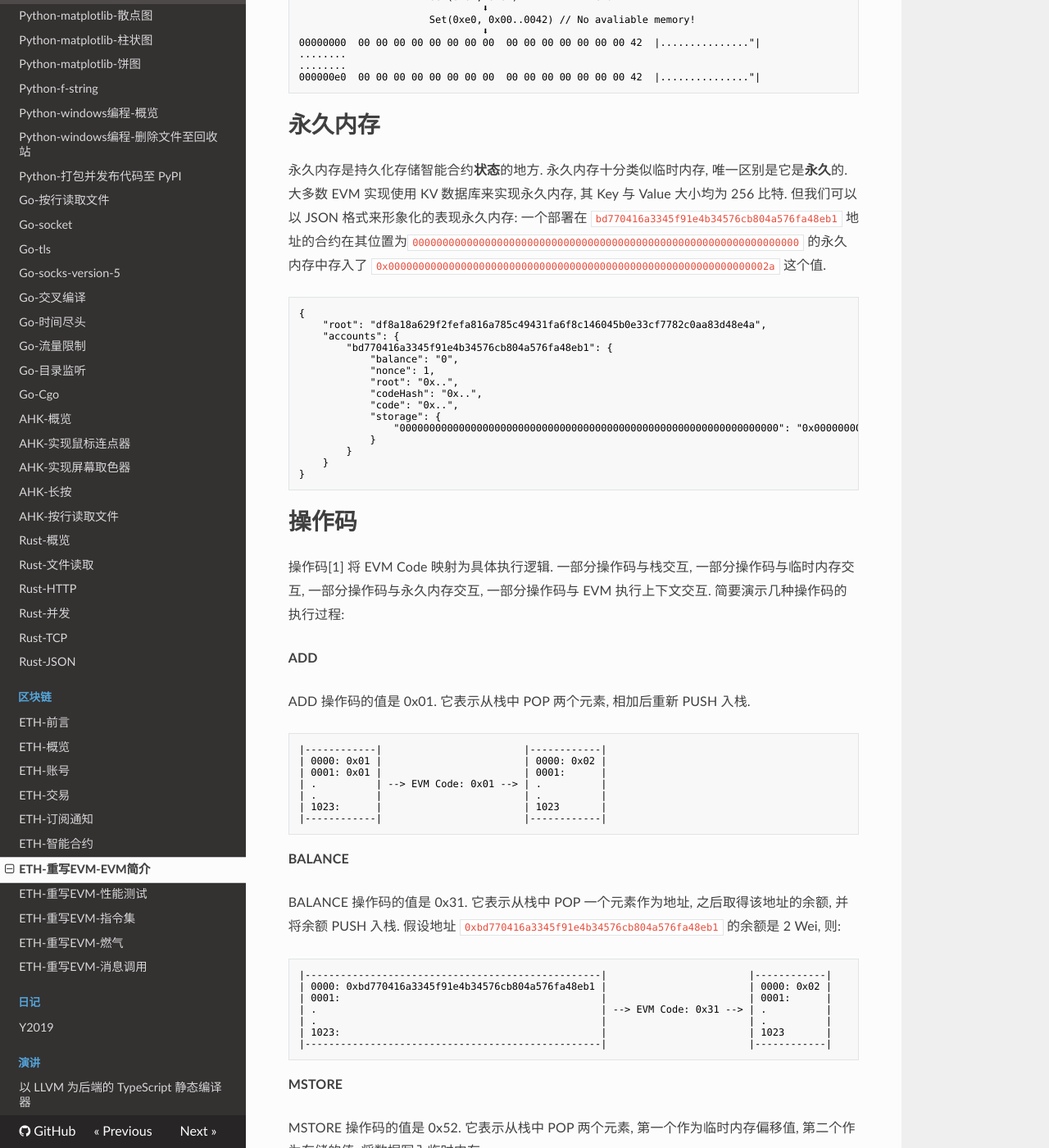
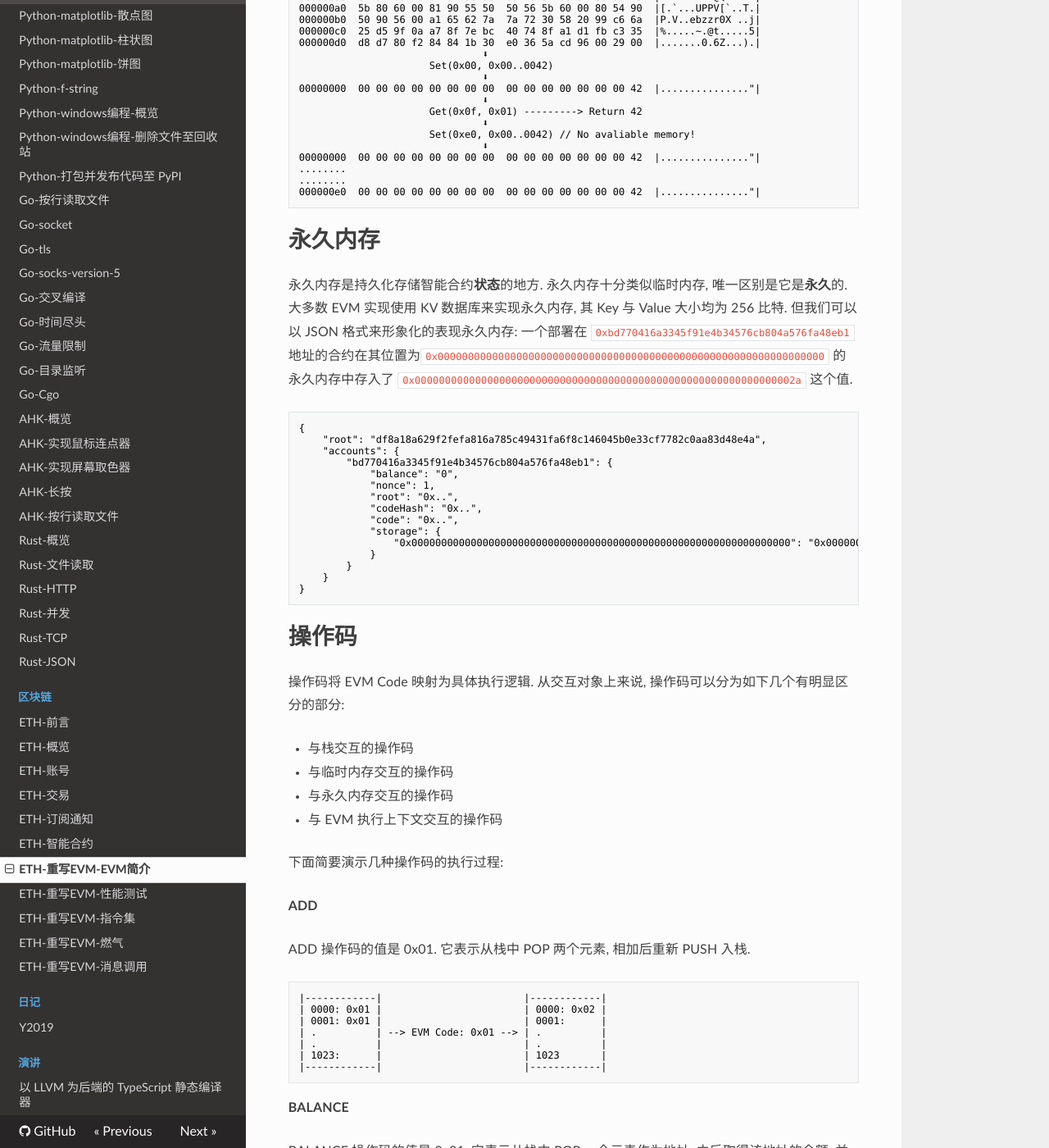
Before and after one commit to mohanson/accu, an MkDocs documentation site: the page built from docs/content/blockchain/eth/evm/overview.md, in a window 1280 px wide and 1400 px high, scrolled down 1635 px. Shown: the whole window at 82% size. Built offline with MkDocs 1.6.1, drawn with Linux system fonts in a browser that asks for light colours; nearby versions of some CDN libraries; some of the changed text lies outside the part shown.

Commit message:
2019-10-26 22:10:31

````diff
--- a/docs/content/blockchain/eth/evm/overview.md
+++ b/docs/content/blockchain/eth/evm/overview.md
@@ -30,11 +30,13 @@
 |---------|                    |------------|              |---------|
 ```
 
+> 基于栈的虚拟机有一个操作数栈的概念, 虚拟机在进行真正的运算时都是直接与操作数栈进行交互, 不能直接操作内存中数据, 也就是说不管进行何种操作都要通过操作数栈来进行, 即使是数据传递这种简单的操作. 这样做的直接好处就是虚拟机可以无视具体的物理架构, 特别是寄存器. 但缺点也显而易见, 就是速度慢, 因为无论什么操作都要通过操作数栈这一结构.
+
 # 临时内存
 
-CPU 是通过寻址来访问内存的. 32 位 CPU 的寻址宽度是 0 ~ 0xFFFFFFFF, 计算后得到的大小是 4 G, 也就是说可支持的物理内存最大是 4 G. 这正是近年来为什么不断淘汰 32 位操作系统/CPU 的原因.
+CPU 是通过寻址来访问内存的. 32 位 CPU 的寻址宽度是 0 ~ 0xFFFFFFFF, 计算后得到的大小是 4G, 也就是说可支持的物理内存最大是 4G. 这正是近年来为什么不断淘汰 32 位操作系统/CPU 的原因.
 
-EVM 由于采用 256 位比特长度机器码, 其寻址宽度是 0 ~ 0xFFFFFFFFFFFFFFFFFFFFFFFFFFFFFFFFFFFFFFFFFFFFFFFFFFFFFFFFFFFFFFFF, 理论上可以寻址近乎无限的内存. EVM 临时内存的基本单位是 `word`: 一个 word 的大小是 256 位比特(或者 32 byte, 因为大多数 EVM 实现均使用 byte 数组来实现临时内存). 临时内存的大小总是 word 的整数倍.
+EVM 由于采用 256 位比特长度机器码, 其寻址宽度达到了惊人的 0 ~ 0xFFFFFFFFFFFFFFFFFFFFFFFFFFFFFFFFFFFFFFFFFFFFFFFFFFFFFFFFFFFFFFFF, 理论上可以寻址近乎无限的内存. EVM 临时内存的基本单位是 `word`: 一个 word 的大小是 256 位比特(或者 32 byte, 因为大多数 EVM 实现均使用 byte 数组来实现临时内存). 临时内存的大小总是 word 的整数倍.
 
 临时内存的三个基本操作是 `Get`, `Set` 与 `Expand(扩容)`. 我们使用如下一段长度为 `0xdf` 的随机初始化的临时内存的可读形式来演示这几个操作.
 
@@ -70,7 +72,7 @@
 
 # 永久内存
 
-永久内存是持久化存储智能合约**状态**的地方. 永久内存十分类似临时内存, 唯一区别是它是**永久**的. 大多数 EVM 实现使用 KV 数据库来实现永久内存, 其 Key 与 Value 大小均为 256 比特. 但我们可以以 JSON 格式来形象化的表现永久内存: 一个部署在 `bd770416a3345f91e4b34576cb804a576fa48eb1` 地址的合约在其位置为`0000000000000000000000000000000000000000000000000000000000000000` 的永久内存中存入了 `0x000000000000000000000000000000000000000000000000000000000000002a` 这个值.
+永久内存是持久化存储智能合约**状态**的地方. 永久内存十分类似临时内存, 唯一区别是它是**永久**的. 大多数 EVM 实现使用 KV 数据库来实现永久内存, 其 Key 与 Value 大小均为 256 比特. 但我们可以以 JSON 格式来形象化的表现永久内存: 一个部署在 `0xbd770416a3345f91e4b34576cb804a576fa48eb1` 地址的合约在其位置为`0x0000000000000000000000000000000000000000000000000000000000000000` 的永久内存中存入了 `0x000000000000000000000000000000000000000000000000000000000000002a` 这个值.
 
 ```no-highlight
 {
@@ -83,7 +85,7 @@
             "codeHash": "0x..",
             "code": "0x..",
             "storage": {
-                "0000000000000000000000000000000000000000000000000000000000000000": "0x000000000000000000000000000000000000000000000000000000000000002a"
+                "0x0000000000000000000000000000000000000000000000000000000000000000": "0x000000000000000000000000000000000000000000000000000000000000002a"
             }
         }
     }
@@ -92,7 +94,14 @@
 
 # 操作码
 
-操作码[1] 将 EVM Code 映射为具体执行逻辑. 一部分操作码与栈交互, 一部分操作码与临时内存交互, 一部分操作码与永久内存交互, 一部分操作码与 EVM 执行上下文交互. 简要演示几种操作码的执行过程:
+操作码将 EVM Code 映射为具体执行逻辑. 从交互对象上来说, 操作码可以分为如下几个有明显区分的部分:
+
+- 与栈交互的操作码
+- 与临时内存交互的操作码
+- 与永久内存交互的操作码
+- 与 EVM 执行上下文交互的操作码
+
+下面简要演示几种操作码的执行过程:
 
 **ADD**
 
@@ -110,7 +119,7 @@
 
 **BALANCE**
 
-BALANCE 操作码的值是 0x31. 它表示从栈中 POP 一个元素作为地址, 之后取得该地址的余额, 并将余额 PUSH 入栈. 假设地址 `0xbd770416a3345f91e4b34576cb804a576fa48eb1` 的余额是 2 Wei, 则:
+BALANCE 操作码的值是 0x31. 它表示从栈中 POP 一个元素作为地址, 之后取得该地址的余额, 并将余额 PUSH 入栈. 假设地址 `0xbd770416a3345f91e4b34576cb804a576fa48eb1` 的余额是 2 Wei(以太币的单位), 则:
 
 ```no-highlight
 |--------------------------------------------------|                        |------------|
@@ -146,15 +155,15 @@
 
 SSTORE 操作码的值是 0x55. 它表示从栈中 POP 两个元素, 第一个作为永久内存偏移值, 第二个作为存储的值, 将数据写入永久内存.
 
-全部操作码的意义请参考以太坊黄皮书.
+全部操作码的意义可参考以太坊黄皮书.
 
 # Gas
 
-EVM 是图灵等价的, 为了限制执行交易所需的工作量, 当 EVM 执行交易时, Gas[2] 将按照特定规则被逐渐消耗. 每个操作码都有其 Gas 消耗量, 无论执行到什么位置, 一旦 Gas 被耗尽, 将会触发一个 out-of-gas 异常. 当前调用帧所做的所有状态修改都将被回滚. Gas 依据操作码执行的预期资源消耗定义. 比如 ADD(加法) 操作码消耗 2 Gas, 而 DIV(除法) 操作码消耗 3 Gas. 同时, 内存扩容, 数据拷贝等操作同样会消耗 Gas, 并且数据量越大, 消耗 Gas 越多.
+EVM 是图灵等价的, 为了限制执行交易所需的工作量, 当 EVM 执行交易时, Gas 将按照特定规则被逐渐消耗. 每个操作码都有其 Gas 消耗量, 无论执行到什么位置, 一旦 Gas 被耗尽, 将会触发一个 out-of-gas 异常. 当前调用帧所做的所有状态修改都将被回滚. Gas 依据操作码执行的预期资源消耗定义. 比如 ADD(加法) 操作码消耗 2 Gas, 而 DIV(除法) 操作码消耗 3 Gas. 同时, 内存扩容, 数据拷贝等操作同样会消耗 Gas, 并且数据量越大, 消耗 Gas 越多.
 
 在 EVM 执行过程中, Gas 的扣费是先于操作码执行的.
 
-详细 Gas 消耗规则请参考以太坊黄皮书.
+详细 Gas 消耗规则可参考以太坊黄皮书.
 
 # 一段示例代码的执行过程
 
````
Also changed, not shown: other parts of docs/content/blockchain/eth/evm/overview.md (+1 -1 lines), docs/content/diary/2019.md (+4 -0 lines).
